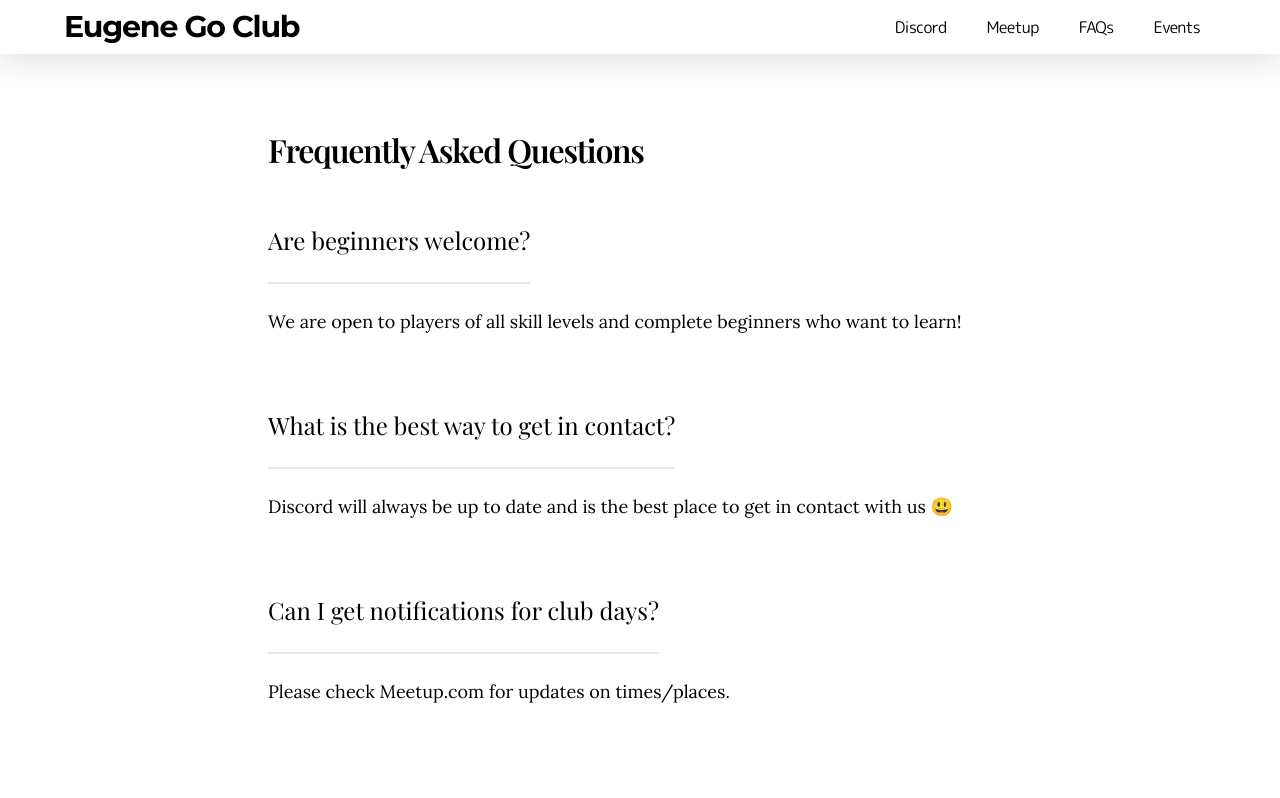
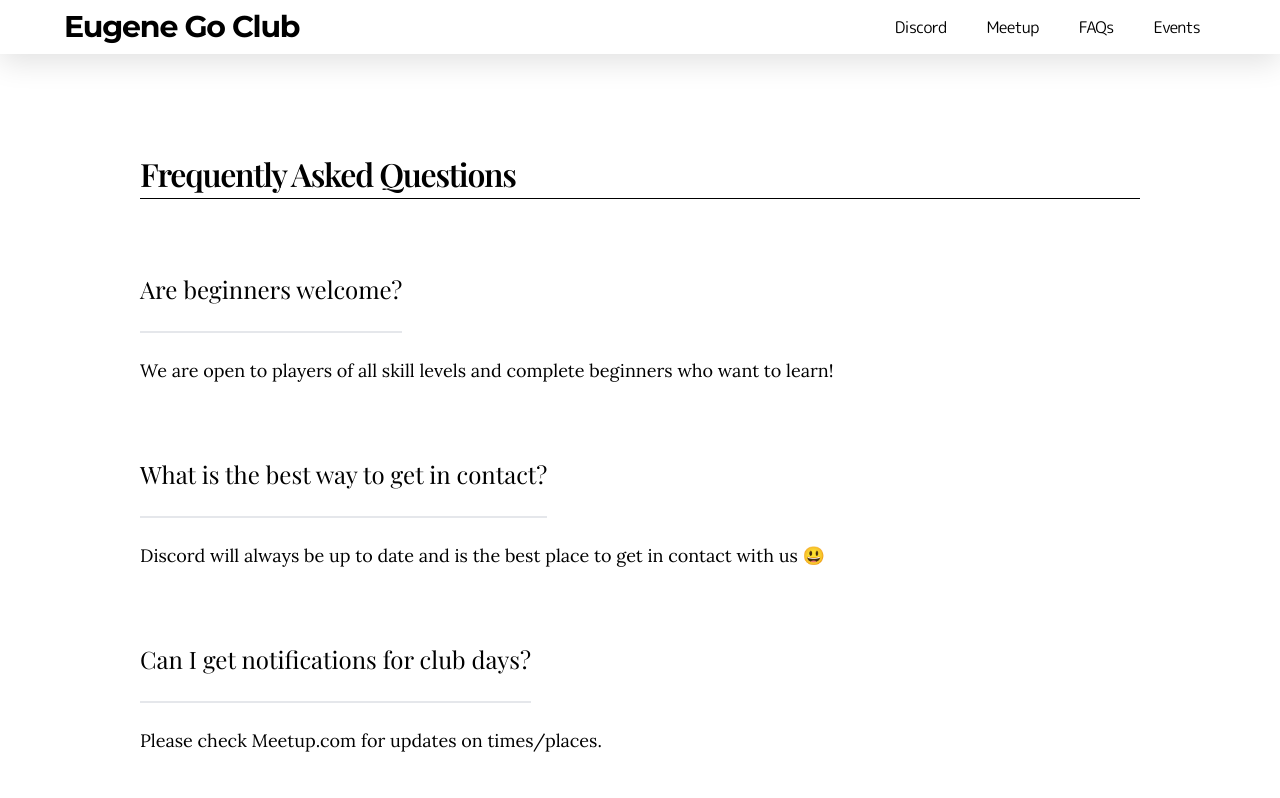
Before and after one commit to hnakae/go-club, a Next.js app: page /faqs in a window 1280 px wide. Shown: the top 798 px of the page. Built offline with nearby package versions, Linux system fonts and the light colour scheme; a web font is replaced by a local one.

Commit message:
add spacing

```diff
--- a/src/app/_components/container.tsx
+++ b/src/app/_components/container.tsx
@@ -5,7 +5,7 @@ type Props = {
 const Container = ({ children }: Props) => {
   return (
     // w-[90%] max-w-[1000px]
-    <div className="container flex  flex-col max-w-[1000px]  my-0 mx-auto   ">
+    <div className="container flex  flex-col max-w-[1000px]  mx-auto  space-y-36 py-24">
       {children}
     </div>
   );
--- a/src/app/_components/events.tsx
+++ b/src/app/_components/events.tsx
@@ -3,13 +3,18 @@ import Image from "next/image";
 export function Events() {
   return (
     <>
-      <div className=" mt-36 bg-[#ffffff] py-6 mx-16 h-fit flex-col flex items-start  justify-center rounded-md ">
-        <div className="font-playfair font-semibold mx-16  text-[32px]    tracking-tighter leading-tight">
+      <div className="  bg-[#ffffff]  h-fit flex-col flex items-start  justify-center max-w-[1000px]  border-black border-b">
+        <div className="font-playfair font-semibold  text-[32px]    tracking-tighter leading-tight  ">
           Events
         </div>
       </div>
-      <div className=" mx-16 h-fit bg-[#ffffff] flex items-center justify-start">
-        <div className="mx-16">
+      <a
+        className=" text-[24px] hover:underline text-blue-700 font-bold border"
+        href="https://gocongress.org/"
+        target="_blank"
+      >
+        <div className=" bg-white flex items-center justify-center  ">
+          <div className="">
             <Image
               src="/assets/images/40thUSGoCongress.png"
               alt="image"
@@ -18,16 +23,13 @@ export function Events() {
             />
           </div>
           <div className="flex flex-col justify-center items-center">
-          <a
-            className=" text-[24px] hover:underline text-blue-700 font-bold"
-            href="https://gocongress.org/"
-            target="_blank"
-          >
+            <div className="font-playfair font-bold text-3xl mb-3">
               US Go Congress 2024
-          </a>
-          <div>July 13-21</div>
+            </div>
+            <div className="font-montserrat">July 13-21</div>
           </div>
         </div>
+      </a>
     </>
   );
 }
--- a/src/app/_components/faqs.tsx
+++ b/src/app/_components/faqs.tsx
@@ -1,28 +1,28 @@
 export function QA() {
   return (
     <>
-      <div className=" mb-8 mt-12 bg-[#ffffff] py-6 mx-16 h-fit flex-col flex items-start justify-start rounded-md ">
-        <div className="font-playfair font-semibold  tracking-tighter  mx-16  border-black text-[32px]   mb-6">
+      <div className="max-w-[1000px] mb-8  bg-[#ffffff]  h-fit flex-col flex items-start justify-start rounded-md  ">
+        <div className="font-playfair font-semibold  tracking-tighter      text-[32px]   mb-12  border-black border-b w-full">
           Frequently Asked Questions
         </div>
-        <div className="font-playfair mx-16 py-6 h-fit  bg-[#ffffff] text-[24px] flex flex-col items-center justify-center border-b-2 ">
+        <div className="font-playfair  py-6 h-fit  bg-[#ffffff] text-[24px] flex flex-col items-center justify-center border-b-2 ">
           Are beginners welcome?
         </div>
-        <div className="font-lora mx-16 py-6 h-fit  bg-[#ffffff]  flex flex-col items-center justify-center mb-6 text-[18px]">
+        <div className="font-lora  py-6 h-fit  bg-[#ffffff]  flex flex-col items-center justify-center mb-6 text-[18px]">
           We are open to players of all skill levels and complete beginners who
           want to learn!
         </div>
-        <div className="font-playfair mx-16 py-6 h-fit  bg-[#ffffff]  flex flex-col items-center justify-center border-b-2 text-[24px]">
+        <div className="font-playfair py-6 h-fit  bg-[#ffffff]  flex flex-col items-center justify-center border-b-2 text-[24px]">
           What is the best way to get in contact?
         </div>
-        <div className="font-lora mx-16 py-6 h-fit  bg-[#ffffff]  flex flex-col items-center justify-center mb-6 text-[18px]">
+        <div className="font-lora py-6 h-fit  bg-[#ffffff]  flex flex-col items-center justify-center mb-6 text-[18px]">
           Discord will always be up to date and is the best place to get in
           contact with us 😃
         </div>
-        <div className="font-playfair mx-16 py-6 h-fit  bg-[#ffffff]  flex flex-col items-center justify-center border-b-2 text-[24px]">
+        <div className="font-playfair  py-6 h-fit  bg-[#ffffff]  flex flex-col items-center justify-center border-b-2 text-[24px]">
           Can I get notifications for club days?
         </div>
-        <div className="font-lora mx-16 py-6 h-fit  bg-[#ffffff]  flex flex-col items-center justify-center mb-6 text-[18px]">
+        <div className="font-lora py-6 h-fit  bg-[#ffffff]  flex flex-col items-center justify-center mb-6 text-[18px]">
           Please check Meetup.com for updates on times/places.
         </div>
       </div>
--- a/src/app/_components/footer.tsx
+++ b/src/app/_components/footer.tsx
@@ -5,7 +5,8 @@ import Link from "next/link";
 
 export function Footer() {
   return (
-    <footer className="select-none bg-gradient-to-tr from-sky-500 to-teal-400 max-w-screen mx-0">
+    // #A69EF5", to: "#DCC9FE" bg-gradient-to-tr from-[#A69EF5] to-[#DCC9FE]
+    <footer className="select-nonemax-w-screen mx-0 bg-slate-600">
       {/* <Container> */}
       <div className="py-28 flex flex-col items-start text-white px-16 ">
         <h3 className="font-playfair text-4xl lg:text-[2.5rem] font-bold tracking-tighter leading-tight text-center lg:text-left mb-10 lg:mb-0 lg:pr-4 lg:w-1/2 ">
--- a/src/app/_components/grid.tsx
+++ b/src/app/_components/grid.tsx
@@ -19,11 +19,11 @@ const Grid = () => {
   ];
   const icons = [
     "/icons/glass.png", // icon for Game Reviews
-    "/path/to/icon2.png", // icon for Pro Games
-    "/path/to/icon3.png", // icon for Tsumego
-    "/path/to/icon4.png", // icon for Joseki
-    "/path/to/icon5.png", // icon for Shapes
-    "/path/to/icon6.png", // icon for Endgame
+    "/icons/glass.png", // icon for Pro Games
+    "/icons/glass.png", // icon for Tsumego
+    "/icons/glass.png", // icon for Joseki
+    "/icons/glass.png", // icon for Shapes
+    "/icons/glass.png", // icon for Endgame
   ];
   const items = [
     "Game Reviews",
@@ -44,7 +44,7 @@ const Grid = () => {
   return (
     <>
       <div className="w-full flex flex-col   mt-6">
-        <div className="font-playfair leading-[1.06] tracking-[1.88px] font-semibold text-center text-[52px]   ">
+        <div className="font-playfair leading-[1.06] tracking-[1.88px] font-semibold text-center text-[52px]  mb-12 ">
           Our Activities
         </div>
         <div className="grid grid-rows-2 grid-cols-3 gap-y-6 p-4 xs:grid-rows-3 xs:grid-cols-2">
@@ -72,11 +72,11 @@ const Grid = () => {
                 />
               </span>
 
-              <div className="font-lora text-lg font-semibold tracking-wider mb-3">
+              <div className="font-lora text-xl font-semibold tracking-wider mb-3">
                 {item}
               </div>
 
-              <div className="font-lora text-center text-sm text-gray-600 xs:hidden sm:hidden">
+              <div className="font-lora text-center text-md text-gray-600 xs:hidden sm:hidden tracking-wide">
                 {descriptions[index]}
               </div>
             </div>
--- a/src/app/_components/hero-post.tsx
+++ b/src/app/_components/hero-post.tsx
@@ -22,8 +22,8 @@ export function HeroPost({
   slug,
 }: Props) {
   return (
-    <section className=" py-6  px-10 rounded-md  my-6 ">
-      <div className="font-lora leading-[1.06] tracking-[1.88px] xs:tracking-tighter sm:tracking-tight font-semibold mb-8 text-center text-4xl">
+    <section className=" py-6 rounded-md  my-6 ">
+      <div className="font-lora leading-[1.06] tracking-[1.88px] xs:tracking-tighter sm:tracking-tight font-semibold mb-12 text-center text-4xl">
         How To Find Us
       </div>
       <div className="flex items-stretch xs:flex-col sm:flex-col xs:space-y-3 sm:space-y-3  ">
--- a/src/app/_components/meetup-info.tsx
+++ b/src/app/_components/meetup-info.tsx
@@ -28,7 +28,7 @@ const MeetUpInfo = () => {
             </a>
           </div>
         </div>
-        <div className="  ml-6 ">
+        <div className="  ml-8 ">
           <a href="https://www.openstreetmap.org/way/1012479109">
             <Image
               src="/assets/images/map.png"
```
Lines whose indentation alone changed are shown as unchanged.
